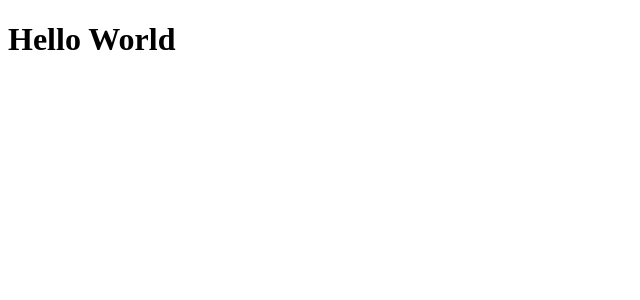
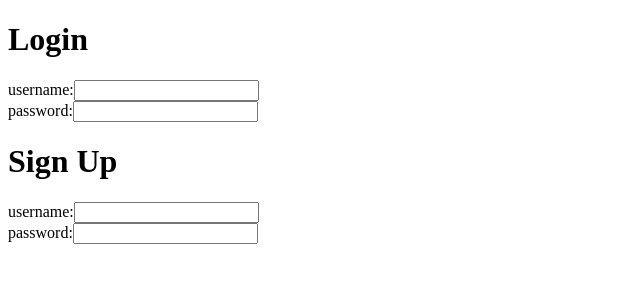
Before and after one commit to czyu1/ColaCo-Vending-Machine, a React app: page / in a window 1280 px wide. Shown: the top 300 px of the page, without its empty margins (0-640 px from the left). Built offline with nearby package versions, Linux system fonts and the light colour scheme; the HTML template or start-up script is replaced by a standard one.

Commit message:
added components

```diff
--- a/src/client/App.jsx
+++ b/src/client/App.jsx
@@ -1,9 +1,12 @@
 import React from 'react';
+import UserLogin from './component/user/UserLogin';
+import SignUp from './component/user/SignUp';
 
 function App() {
   return (
     <div>
-      <h1>Hello World</h1>
+      <UserLogin />
+      <SignUp />
     </div>
   );
 }
--- /dev/null
+++ b/src/client/component/user/SignUp.jsx
@@ -0,0 +1,47 @@
+import React, { useState } from 'react';
+
+function SignUp() {
+  const [userInfo, setUserInfo] = useState({
+    username: '',
+    password: '',
+  });
+
+  const { username, email } = userInfo;
+  return (
+    <div>
+      <h1>Sign Up</h1>
+      <form>
+        <div>
+          <label htmlFor="username">
+            username:
+            <input
+              type="text"
+              onChange={(e) =>
+                setUserInfo({ ...userInfo, username: e.target.value })
+              }
+              value={userInfo.username}
+              required
+              autoComplete="none"
+            ></input>
+          </label>
+        </div>
+
+        <div>
+          <label htmlFor="password">
+            password:
+            <input
+              type="password"
+              onChange={(e) =>
+                setUserInfo({ ...userInfo, password: e.target.value })
+              }
+              required
+              autoComplete="none"
+            ></input>
+          </label>
+        </div>
+      </form>
+    </div>
+  );
+}
+
+export default SignUp;
--- /dev/null
+++ b/src/client/component/user/UserLogin.jsx
@@ -0,0 +1,46 @@
+import React, { useState } from 'react';
+
+function UserLogin() {
+  const [userInfo, setUserInfo] = useState({
+    username: '',
+    password: '',
+  });
+
+  return (
+    <div>
+      <h1>Login</h1>
+      <form>
+        <div>
+          <label htmlFor="username">
+            username:
+            <input
+              type="text"
+              onChange={(e) =>
+                setUserInfo({ ...userInfo, username: e.target.value })
+              }
+              value={userInfo.username}
+              required
+              autoComplete="none"
+            ></input>
+          </label>
+        </div>
+
+        <div>
+          <label htmlFor="password">
+            password:
+            <input
+              type="password"
+              onChange={(e) =>
+                setUserInfo({ ...userInfo, password: e.target.value })
+              }
+              required
+              autoComplete="none"
+            ></input>
+          </label>
+        </div>
+      </form>
+    </div>
+  );
+}
+
+export default UserLogin;
--- a/webpack.config.cjs
+++ b/webpack.config.cjs
@@ -1,7 +1,7 @@
 const path = require('path');
 
 module.exports = {
-  mode: 'development',
+  mode: 'production',
   entry: {
     index: './src/client/index.js',
   },
@@ -28,14 +28,4 @@ module.exports = {
       },
     ],
   },
-  devServer: {
-    static: {
-      directory: path.join(__dirname, 'src/client'),
-    },
-    compress: true,
-    port: 8080,
-    proxy: {
-      '/api': 'http://localhost:3000',
-    },
-  },
 };
```
Also changed, not shown: .eslintrc.json, src/server/models/user.js (added), 1 other file (tests, documents, lock files or other folders).
